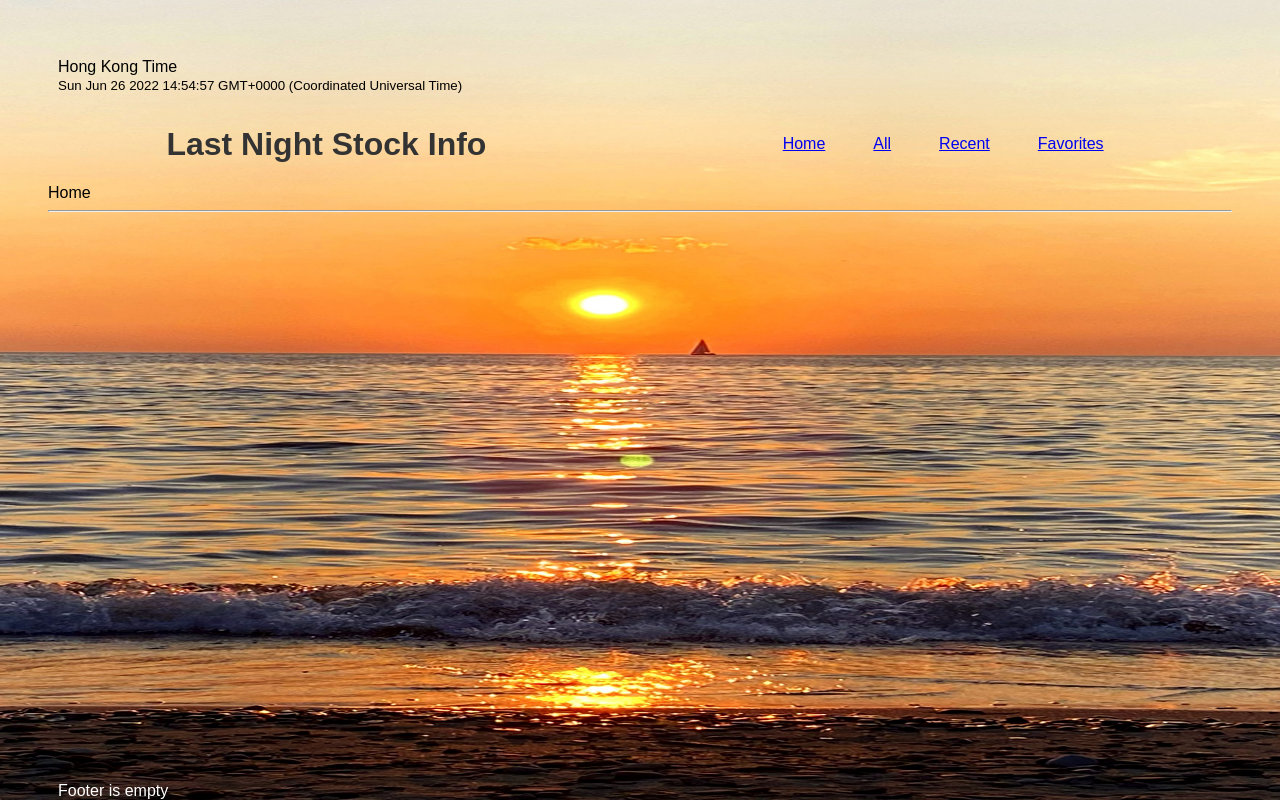
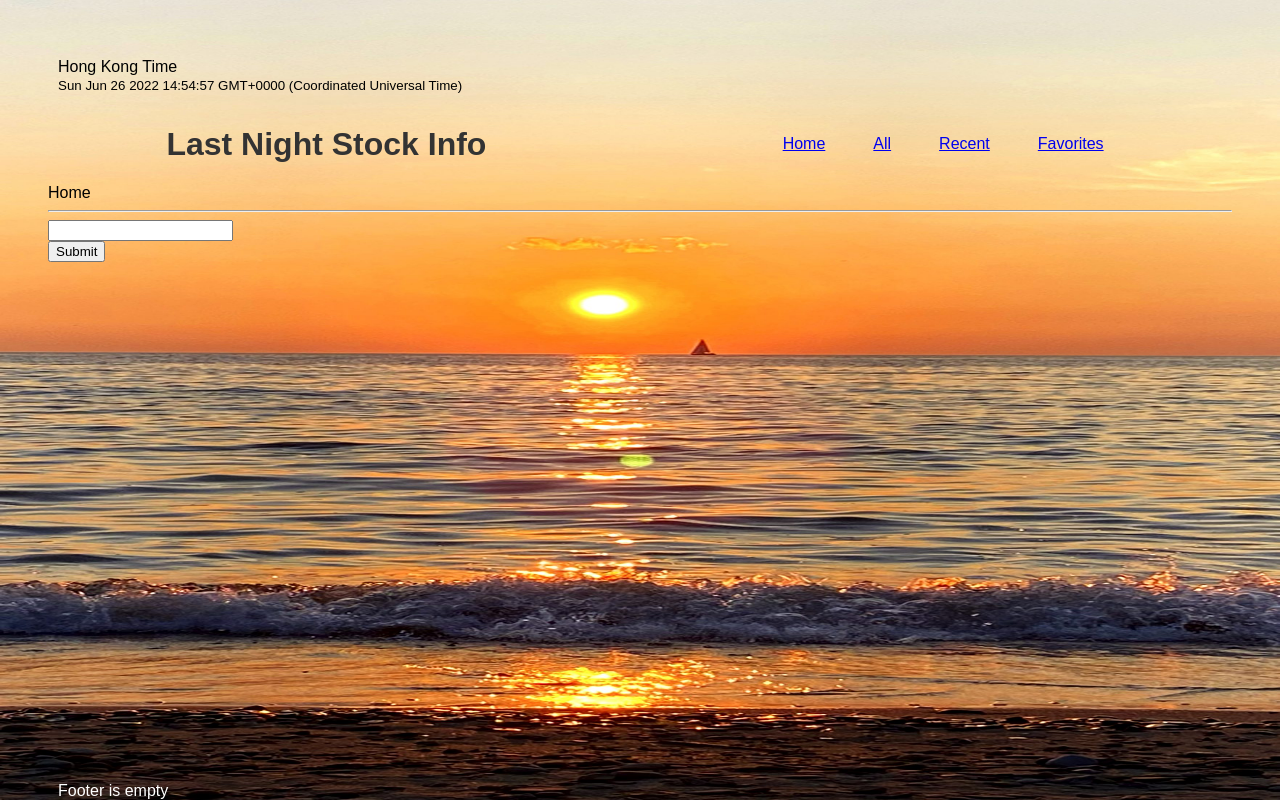
Before and after one commit to rileywong40/React, a React (Create React App) app: page / in a window 1280 px wide. Built offline with nearby package versions, Linux system fonts and the light colour scheme.

Commit message:
added input bar

```diff
--- a/package.json
+++ b/package.json
@@ -15,7 +15,7 @@
   "scripts": {
     "start": "react-scripts start",
     "build": "react-scripts build",
-    "test": "react-scripts test",
+    "test": "react-scripts",
     "eject": "react-scripts eject"
   },
   "eslintConfig": {
--- a/src/App.js
+++ b/src/App.js
@@ -14,11 +14,10 @@ function App() {
       <Header />
 
       <Routes>
-        <Route path="/" element={<Home />}>
-          <Route path="favorites" element={<FavoritesStock />} />
-          <Route path="recent" element={<RecentStock />} />
-          <Route path="all" element={<AllStock />} />
-        </Route>
+        <Route path="/" element={<Home />}></Route>
+        <Route path="/favorites" element={<FavoritesStock />} />
+        <Route path="/recent" element={<RecentStock />} />
+        <Route path="/all" element={<AllStock />} />
       </Routes>
 
       <Footer />
--- /dev/null
+++ b/src/component/Form.js
@@ -0,0 +1,32 @@
+import { useState } from "react";
+
+const Form = ({ onSubmit }) => {
+  const [text, setText] = useState("");
+
+  const handleChange = (event) => {
+    setText((_) => event.target.value);
+  };
+  const handleClick = () => {
+    onSubmit(text);
+  };
+  const handleEnter = (event) => {
+    if (event.key == "Enter") {
+      onSubmit(text);
+    }
+  };
+
+  return (
+    <>
+      <input
+        type="text"
+        value={text}
+        onChange={handleChange}
+        onKeyDown={handleEnter}
+      />
+      <br />
+      <button onClick={handleClick}>Submit</button>
+    </>
+  );
+};
+
+export default Form;
--- a/src/pages/AllStock.js
+++ b/src/pages/AllStock.js
@@ -17,7 +17,7 @@ function AllStock() {
     <div>
       <h1>AllStock</h1>
       {datasets.map((e) => {
-        return <StockInfoItem data={e} />;
+        return <StockInfoItem data={e} key={e.stockCode} />;
       })}
     </div>
   );
--- a/src/pages/Home.js
+++ b/src/pages/Home.js
@@ -1,10 +1,12 @@
-import { Outlet } from "react-router-dom";
+import { useRef, useState } from "react";
+import Form from "../component/Form.js";
+
 function Home() {
   return (
     <div>
       Home
       <hr />
-      <Outlet />
+      <Form onSubmit={(e) => console.log(e)} />
     </div>
   );
 }
```
